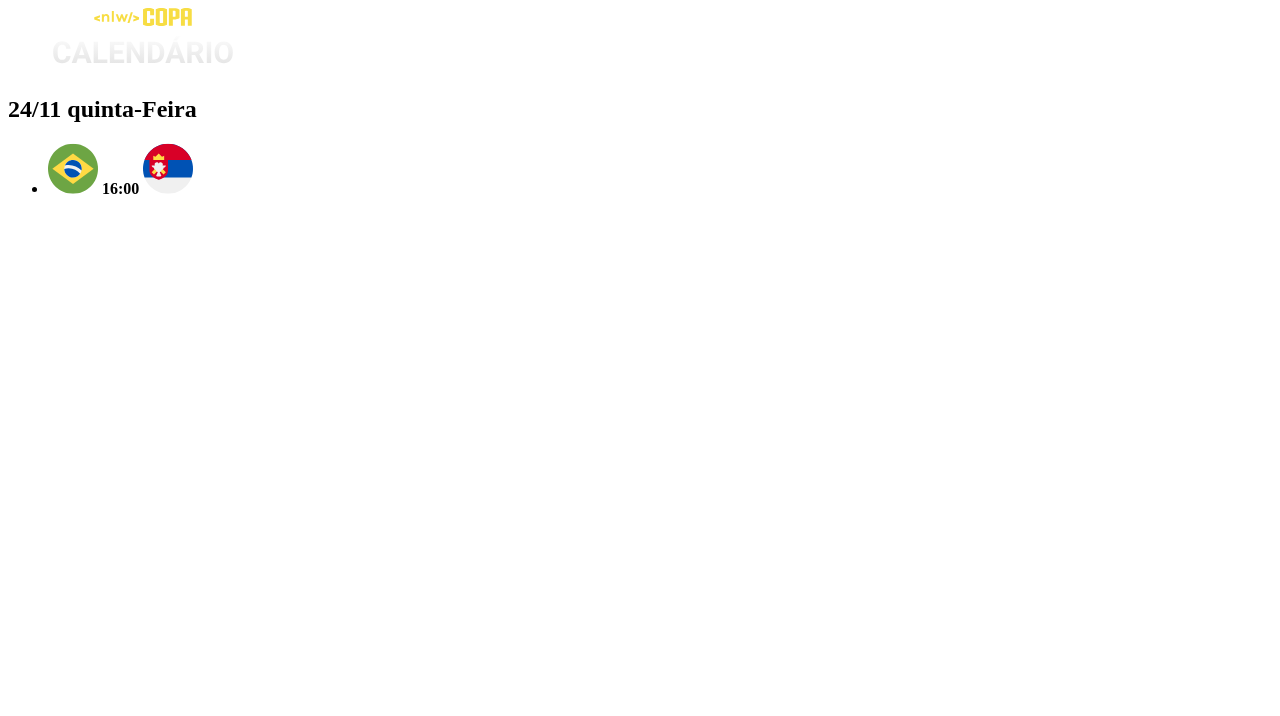
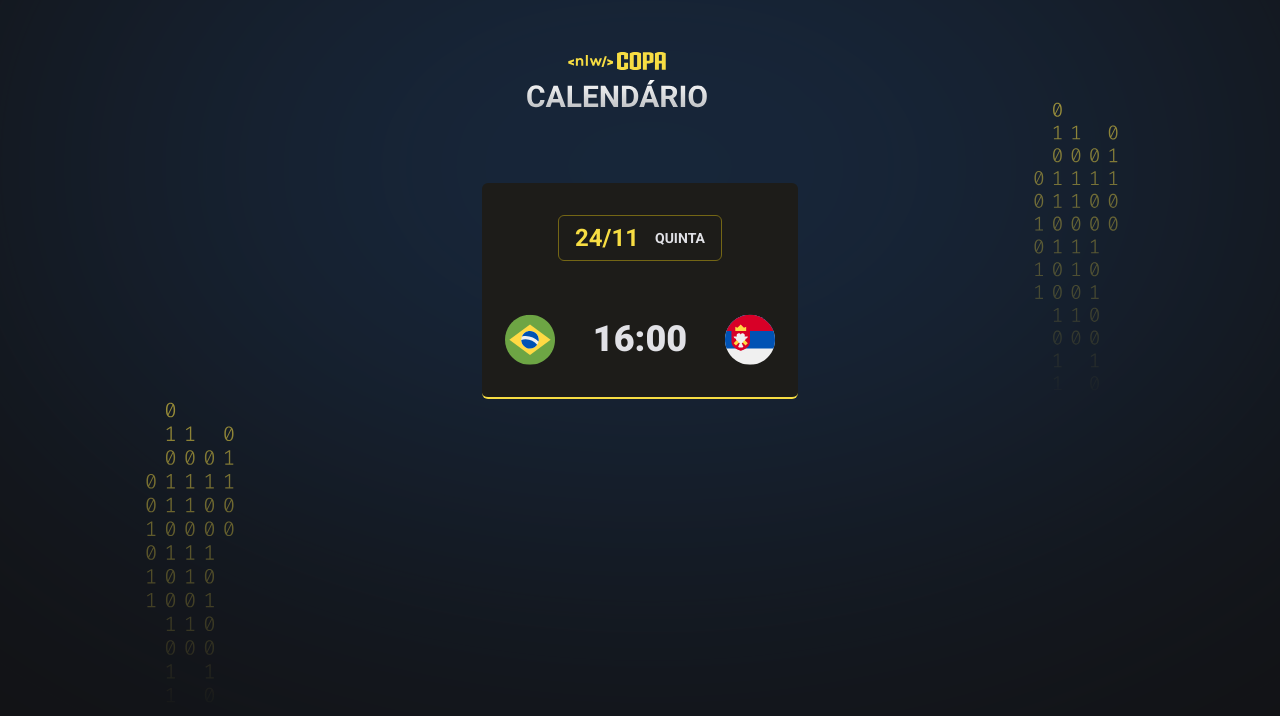
Before and after one commit to Sapiosonic/nlw-copa, a plain HTML site: page index.html in a window 1280 px wide. Drawn offline with Linux system fonts and the light colour scheme; a web font is replaced by a local one.

Commit message:
add style.css file

```diff
--- a/index.html
+++ b/index.html
@@ -4,7 +4,8 @@
   <meta charset="UTF-8">
   <meta http-equiv="X-UA-Compatible" content="IE=edge">
   <meta name="viewport" content="width=device-width, initial-scale=1.0">
-  <title>Meu site</title>
+  <title>Calendário de Jogos - Copa</title>
+  <link rel="stylesheet" href="./style.css">
 </head>
 <body>
   <div id="app">
@@ -13,7 +14,7 @@
     </header>
     <main id="cards">
       <div class="card">
-        <h2>24/11 <span>quinta-Feira</span></h2>
+        <h2>24/11 <span>quinta</span></h2>
         <ul>
           <li>
             <img src="./assets/icon-brazil.svg" alt="bandeira do Brasil">
--- /dev/null
+++ b/style.css
@@ -0,0 +1,86 @@
+@import url('https://fonts.googleapis.com/css2?family=Lusitana&family=Roboto:wght@700;900&display=swap');
+
+* {
+  margin: 0;
+  padding: 0;
+  box-sizing: border-box;
+}
+
+ul {
+  list-style: none;
+}
+
+body {
+  background-color: #121214;
+  background-image: url(./assets/bg.svg);
+  background-position-x: center;
+  background-position-y: 55.6%;
+}
+
+body * {
+  font-family: 'Roboto', sans-serif;
+}
+
+#app {
+  width: -moz-fit-content;
+  width: fit-content;
+  margin: 52px auto;
+}
+
+header {
+  margin-bottom: 63px;
+}
+
+.card {
+  padding: 32px 23px;
+  text-align: center;
+  background: #1d1c19;
+  border-bottom: 2px solid #f7dd43;
+  border-radius: 6px;
+}
+
+.card h2 {
+  display: flex;
+  gap: 16px;
+  justify-content: center;
+  align-items: center;
+  padding: 8px 16px;
+  border: 1px solid #746615;
+  border-radius: 6px;
+  width: -moz-fit-content;
+  width: fit-content;
+  margin-inline: auto;
+  margin-bottom: 53px;
+  color: #f7dd43
+}
+
+.card h2 span {
+  color: #e1e1e6;
+  font-size: 14px;
+  text-transform: uppercase;
+}
+
+.card ul {
+  display: flex;
+  flex-direction: column;
+  gap: 24px;
+  width: 270px;
+}
+
+.card ul li {
+  display: flex;
+  align-items: center;
+  justify-content: space-between;
+}
+
+.card ul li + li {
+  padding-top: 24px;
+  border-top: 1px solid #323238;
+}
+
+.card ul li strong {
+  font-weight: 900;
+  font-size: 36px;
+  line-height: 125%;
+  color: #e1e1e6;
+}
```
Also changed, not shown: assets/bg.svg (added).
